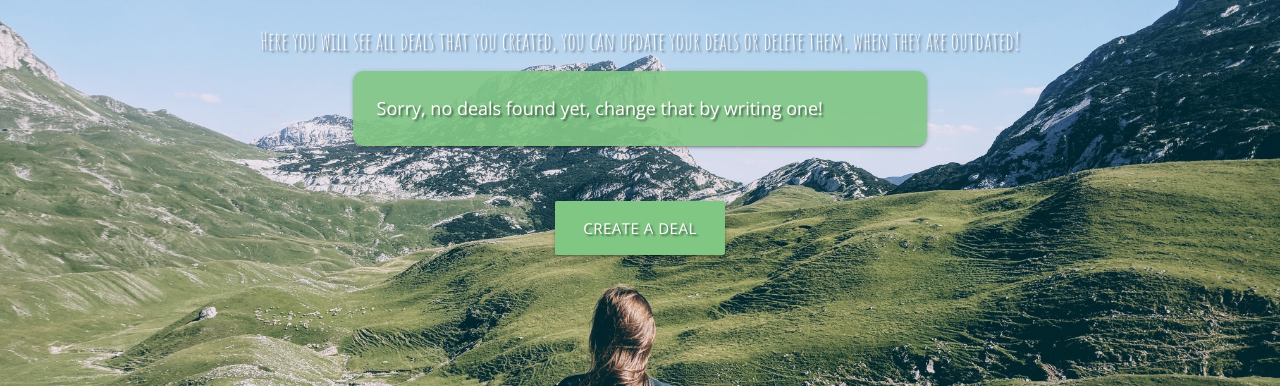
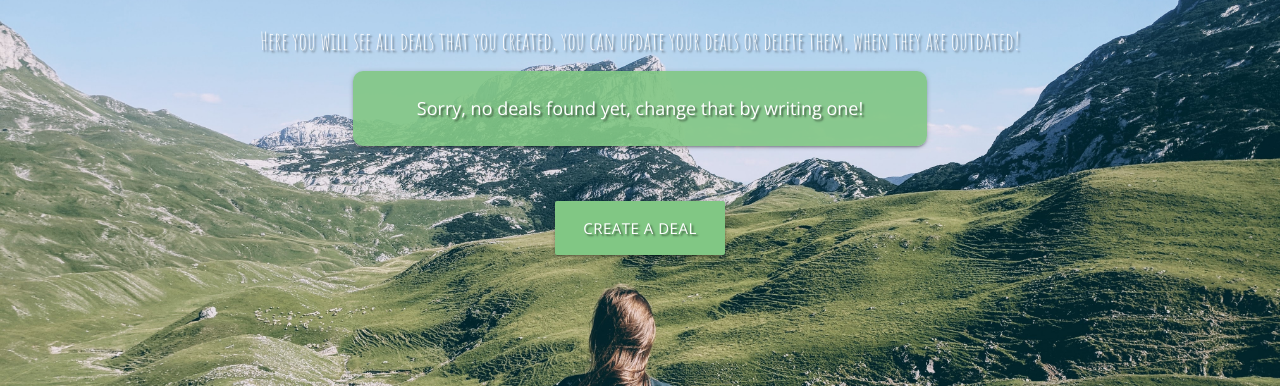
Before and after one commit to jacqueline-kraus/MS3-TravelCrowd, a Flask app: template templates/profile.html in a window 1280 px wide. Shown: the part 201-587 px from the top of the page. Run offline with Flask 2, Linux system fonts and the light colour scheme; the template is opened without the code that fills it, so the values that code supplies are empty; some libraries are stand-ins or nearby versions.

Commit message:
Update alignment

```diff
--- a/templates/partials/deals_collapsible.html
+++ b/templates/partials/deals_collapsible.html
@@ -4,7 +4,7 @@
         {% if not deals %}
             <div class="row">
                 <div class="col s12 white-text text-shadow">
-                    <div class="card-panel">
+                    <div class="card-panel center-align">
                         Sorry, no deals found yet, change that by writing one!
                     </div>
                 </div>
```
